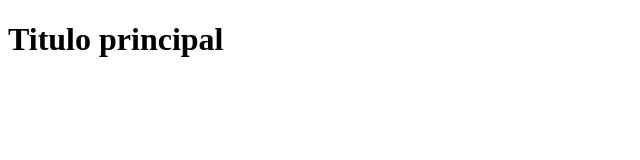
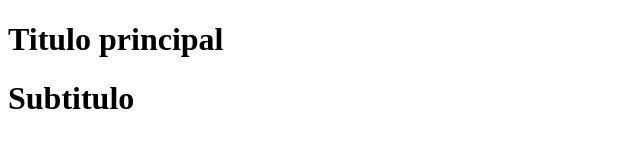
Before and after one commit to vagner-fonseca/aula-udemy, a plain HTML site: page src/index.html in a window 1280 px wide. Shown: the whole page, without its empty margins (0-640 px from the left). Drawn offline with Linux system fonts and the light colour scheme.

```diff
--- a/src/index.html
+++ b/src/index.html
@@ -7,5 +7,7 @@
 </head>
 <body>
     <h1>Titulo principal</h1>
+
+    <h1>Subtitulo</h1>
 </body>
 </html>
```
